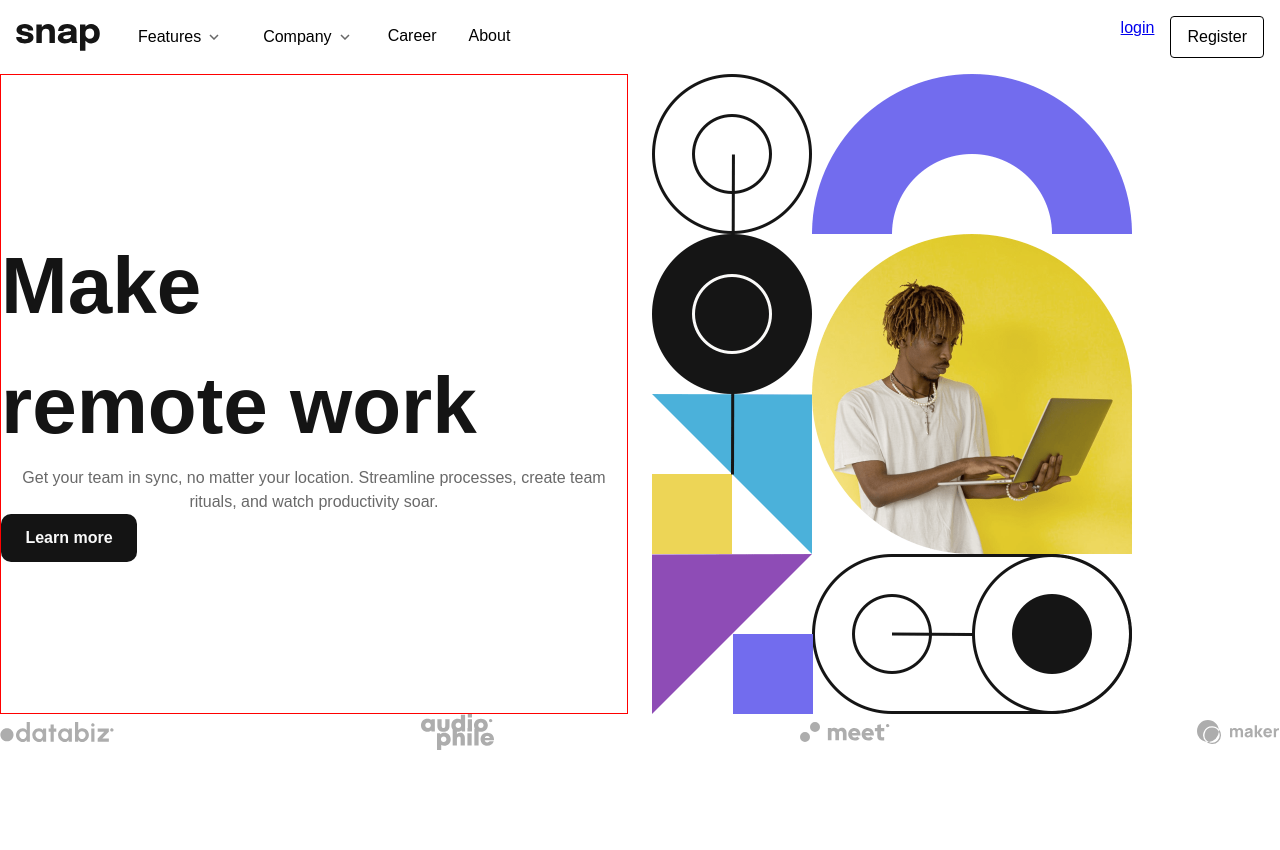
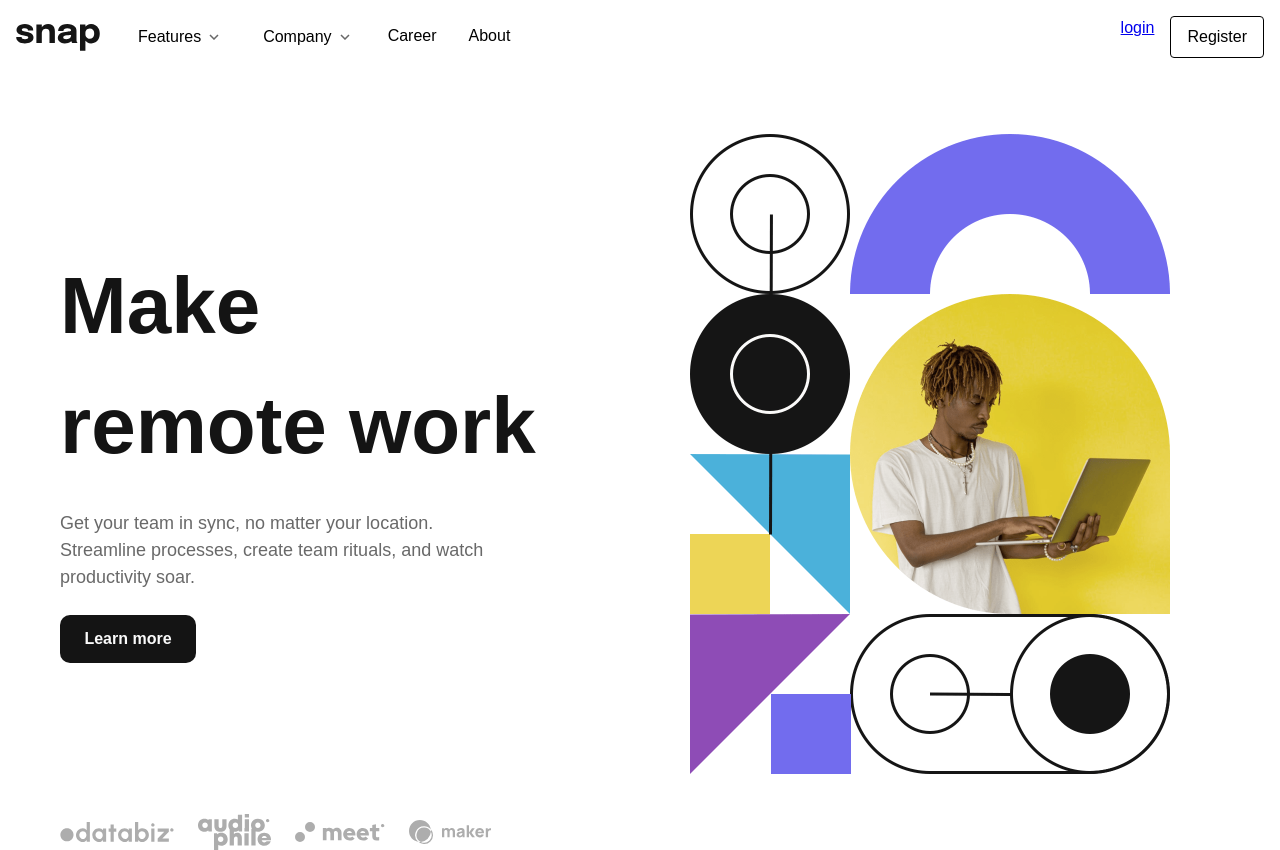
Before and after one commit to mayor-creator/dropdown_navigation_app, a React (Vite) app: page / in a window 1280 px wide. Before the commit the page ends 800 px from the top, so only its background shows below. Built offline with nearby package versions, Linux system fonts and the light colour scheme.

Commit message:
Refactor NavBar and Footer components for improved layout and responsiveness; update media query breakpoints and adjust styles for better alignment and spacing.

```diff
--- a/src/component/footer/Footer.tsx
+++ b/src/component/footer/Footer.tsx
@@ -8,6 +8,12 @@ const FooterWrapper = styled.footer`
   display: flex;
 	justify-content: space-between;
 	align-items: center;
+
+	@media (min-width: 768px) {
+		gap: 24px;
+		justify-content: flex-start;
+		padding-left: 3.75rem;
+	}
 `;
 
 export const Footer = () => {
--- a/src/component/header/Header.tsx
+++ b/src/component/header/Header.tsx
@@ -168,6 +168,3 @@ export const Header = () => {
 		</HeaderContainer>
 	);
 };
-
-// width: 480px
-// height: 640px
--- a/src/component/navbar/NavBar.tsx
+++ b/src/component/navbar/NavBar.tsx
@@ -11,14 +11,14 @@ const TitleContainer = styled.div`
 	gap: 1rem;
 	padding: 1rem;
 
-	@media (min-width: 758px){
+	@media (min-width: 768px){
 		grid-column-start: 1;
     grid-row-start: 1;
 		justify-content: center;
-		gap: 0rem;
+		gap: 1.5rem;
 		padding: 0rem;
 		align-items: flex-start;
-		border: 1px solid red;
+		height: 100%;
 	}
 `;
 
@@ -28,7 +28,7 @@ const Title = styled.h1`
 	font-weight: 700;
 	color: var(--color-gray-950);
 
-	@media (min-width: 758px){
+	@media (min-width: 768px){
 		text-align: start;
 		font-size: 5rem;
 		font-weight: bold;
@@ -42,6 +42,13 @@ const Message = styled.p`
 	text-align: center;
 	padding-left: 1rem;
 	padding-right: 1rem;
+
+	@media (min-width: 768px){
+		font-size: 1.125rem;
+		width: 28.438rem;
+  	text-align: start;
+  	padding: 0rem;
+	}
 `;
 
 const Button = styled.button`
@@ -57,21 +64,31 @@ const Button = styled.button`
 `;
 
 const MainContainer = styled.main`
-	@media (min-width: 758px){
+
+	@media (min-width: 768px){
 		display: grid;
     grid-template-columns: repeat(2, 1fr);
     grid-template-rows: repeat(1, 1fr);
-    gap: 24px;
+		align-items: center;
+		justify-items: center;
+		padding-right: 3.75rem;
+  	padding-left: 3.75rem;
+  	padding-top: 3.75rem;
+		padding-bottom: 2.5rem;
 	}
 `;
 
 const ImageContainer = styled.div`
-	@media (min-width: 758px){
+	display: flex;
+	justify-content: center;
+	align-items: center;
+
+	@media (min-width: 768px){
 		grid-column-start: 2;
     grid-row-start: 1;
 		width: 100%;
-		max-width: 480px;
-		height: auto;
+		max-width: 30rem;
+		height: 100%;
 	}
 `;
 
```
